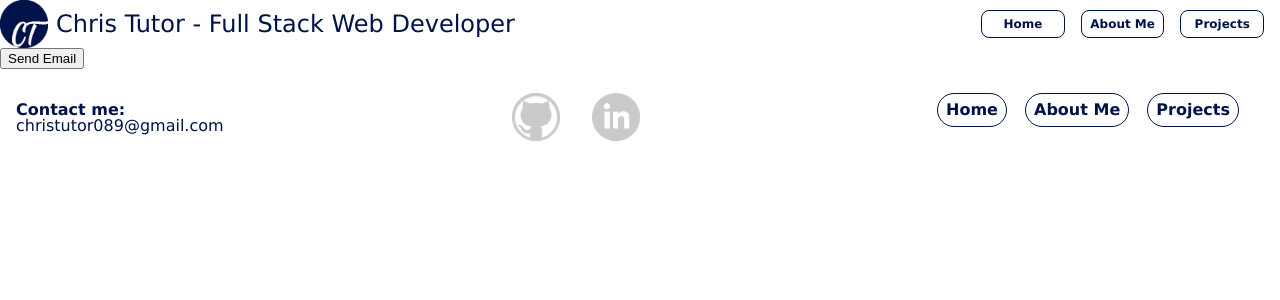
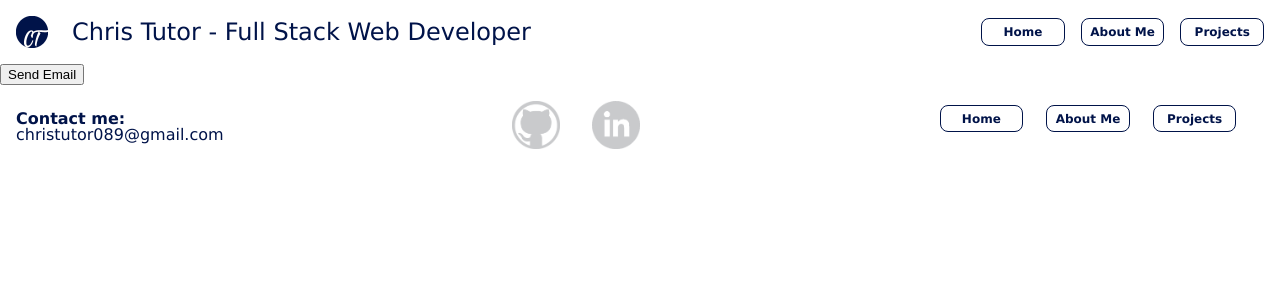
Before and after one commit to Pherpher089-zz/portfolio, a React (Create React App) app in the folder portfolio/: page /contact in a window 1280 px wide. Shown: the top 300 px of the page. Built offline with nearby package versions, Linux system fonts and the light colour scheme.

Commit message:
Working on footer still. About where I want it for a wide view

```diff
--- a/portfolio/src/Components/AboutMe.scss
+++ b/portfolio/src/Components/AboutMe.scss
@@ -1,4 +1,4 @@
-$accent-color: #001349;
+$accent-color: #3b4561;
 .AboutMe-Container {
 	background-color: $accent-color;
 	color: white;
@@ -44,7 +44,7 @@ $accent-color: #001349;
 
 	.Skills {
 		color: $accent-color;
-		background-color: $accent-color;
+		background-color: white;
 		width: 100%;
 		height: auto;
 		padding: 2rem 0rem;
@@ -52,7 +52,7 @@ $accent-color: #001349;
 		display: flex;
 		flex-direction: column;
 		h1 {
-			color: white;
+			color: $accent-color;
 		}
 		.a {
 			border-top-right-radius: 0.3rem;
@@ -63,13 +63,13 @@ $accent-color: #001349;
 			border-bottom-left-radius: 0.3rem;
 		}
 		.Skills-Section {
-			background-color: white;
+			background-color: $accent-color;
 			margin: 0rem 1rem;
 			margin-bottom: 2ren;
 			// width: 20rem;
 			height: 20rem auto;
 			h2 {
-				color: $accent-color;
+				color: white;
 				font-weight: bold;
 				text-align: center;
 				margin: 1rem 0rem;
@@ -127,8 +127,9 @@ $accent-color: #001349;
 			justify-content: space-around;
 			//align-items: center;
 			.Skills-Section {
+				color: white;
 				margin: 1rem 0rem;
-				background-color: white;
+				background-color: $accent-color;
 				border-radius: 0.3rem;
 				//box-shadow: 4px 4px rgb(189, 189, 189);
 
--- a/portfolio/src/Components/Footer.js
+++ b/portfolio/src/Components/Footer.js
@@ -13,18 +13,20 @@ function Footer(props) {
 					<email>christutor089@gmail.com</email>
 				</div>
 				<div className="Icons">
+					<a href="https://github.com/Pherpher089" target="_blank">
+						<img className="Icon" src={GitHubIcon} />
+					</a>
 					<a
 						href="https://www.linkedin.com/in/christopher-tutor/"
 						target="_blank"
 					>
-						<img className="Icon" src={GitHubIcon} />
-					</a>
-					<a href="https://github.com/Pherpher089" target="_blank">
 						<img className="Icon" src={LinkedInIcon} />
 					</a>
 				</div>
 				<div className="Footer-Nav">
-					<Link to="/">Home</Link>
+					<Link className="Button" to="/">
+						Home
+					</Link>
 					<Link className="Button" to="/about">
 						About Me
 					</Link>
--- a/portfolio/src/Components/Footer.scss
+++ b/portfolio/src/Components/Footer.scss
@@ -16,7 +16,6 @@ $accent-color: #001349;
 		justify-content: space-between;
 		.Email {
 			align-self: center;
-
 			email {
 				font-weight: normal;
 			}
@@ -28,21 +27,13 @@ $accent-color: #001349;
 			.Icon {
 				width: 3rem;
 				height: 3rem;
+				&:hover {
+					filter: contrast(10%);
+				}
 			}
 		}
 		div {
 			font-weight: bolder;
-		}
-		a {
-			display: flex;
-			flex-direction: row;
-			margin: 0.5rem 0rem;
-			text-decoration: none;
-			color: limegreen;
-			p {
-				margin-right: 0.3rem;
-				color: white;
-			}
 		}
 	}
 	.Footer-Nav {
@@ -53,22 +44,24 @@ $accent-color: #001349;
 		justify-content: space-around;
 		margin-bottom: 1rem;
 		margin-right: 1rem;
-		a {
+		.Button {
+			text-align: center;
 			text-decoration: none;
-			padding: 0.5rem 0.5rem;
-			text-align: center;
+			padding: 0.3rem 0.3rem;
 			line-height: 1rem;
-			width: 5rem auto;
-			//height: 2rem;
+			width: 4.5rem;
+			height: 1rem;
+			font-weight: bold;
+			font-size: 0.75rem;
+			align-self: center;
 			color: $accent-color;
 			background-color: transparent;
 			border: 1px solid $accent-color;
-			border-radius: 3rem;
+			border-radius: 0.5rem;
 			&:hover {
 				cursor: pointer;
 				color: white;
 				background-color: $accent-color;
-
 				border: 1px solid $accent-color;
 			}
 		}
--- a/portfolio/src/Components/NavBar.scss
+++ b/portfolio/src/Components/NavBar.scss
@@ -2,7 +2,7 @@ $accent-color: #001349;
 .Container {
 	.NavBar {
 		width: 100%;
-		height: 3rem;
+		height: 4rem;
 		background-color: white;
 		color: $accent-color;
 		display: flex;
@@ -12,8 +12,10 @@ $accent-color: #001349;
 			display: flex;
 			flex-direction: row;
 			.Logo {
-				height: 100%;
-				width: auto;
+				align-self: center;
+				padding: 1rem;
+				width: 2rem;
+				height: 2rem;
 			}
 			h1 {
 				align-self: center;
@@ -35,8 +37,6 @@ $accent-color: #001349;
 				color: white;
 				border: 1px solid $accent-color;
 			}
-			width: 10%;
-			height: 65%;
 			align-self: center;
 			margin-right: 1rem;
 		}
--- a/portfolio/src/Components/Projects.scss
+++ b/portfolio/src/Components/Projects.scss
@@ -1,4 +1,4 @@
-$accent-color: #001349;
+$accent-color: #3b4561;
 
 .ProjectContainer {
 	color: white;
```
